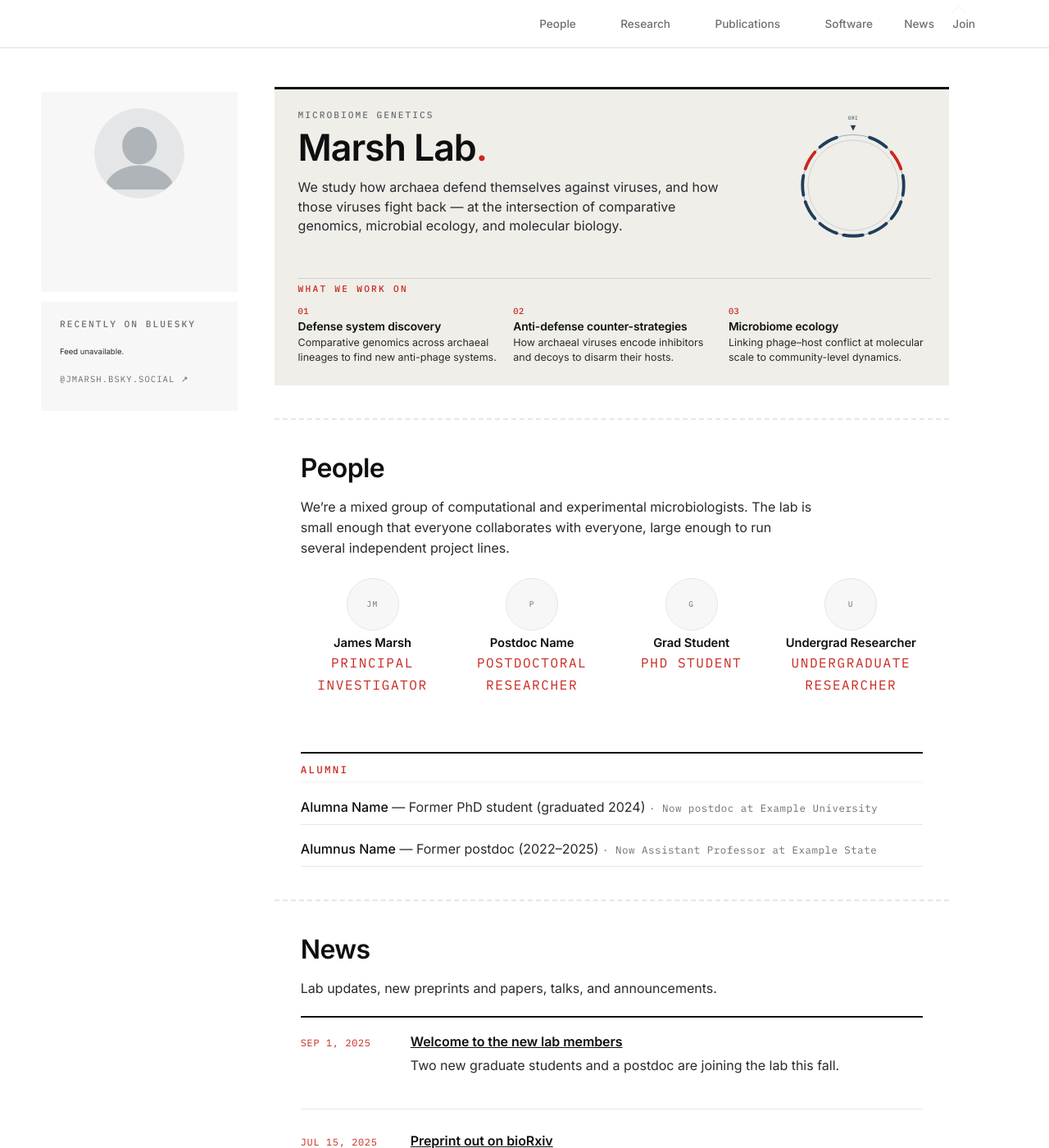
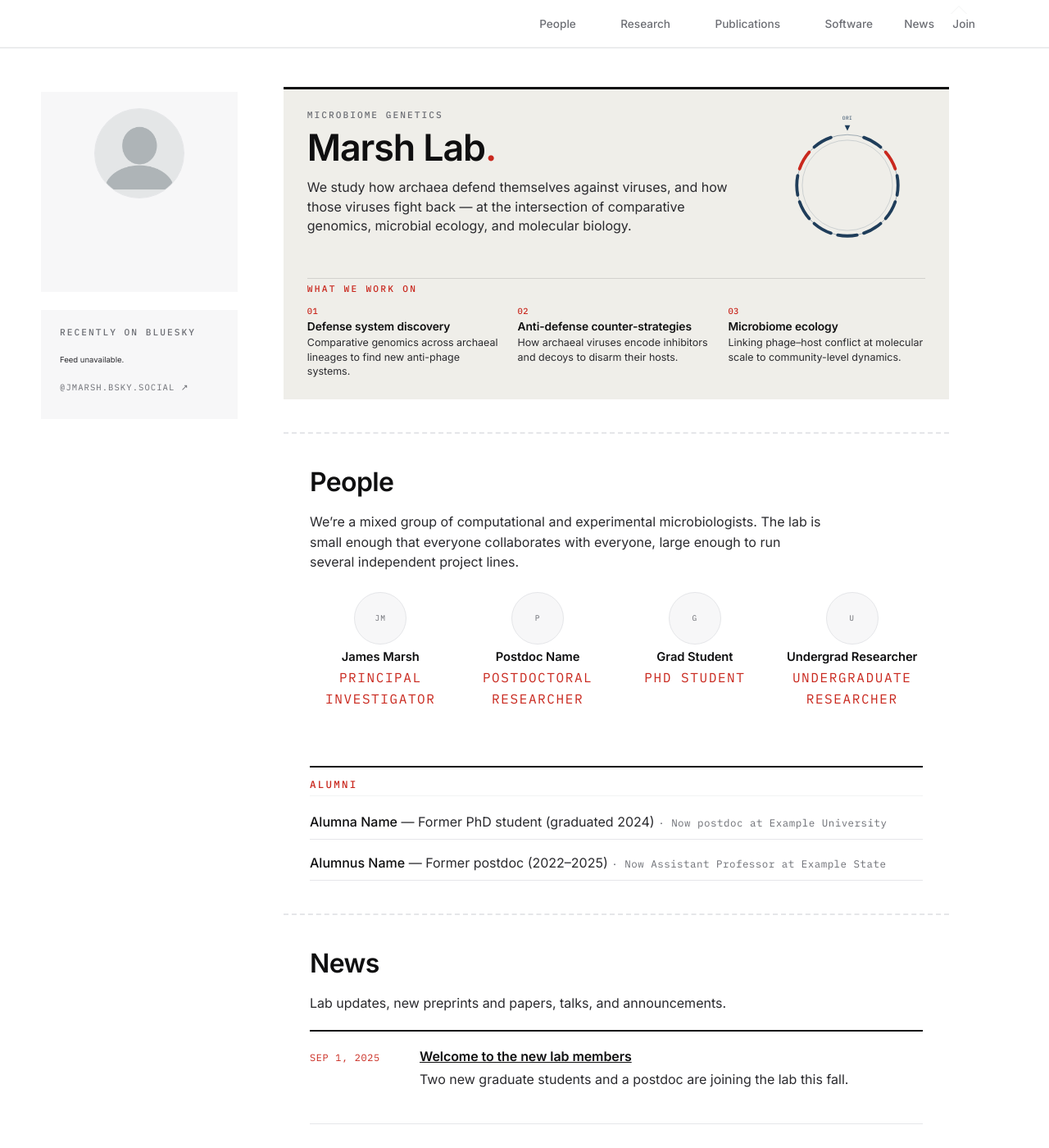
Before and after one commit to marshomics/marshomics.github.io, a Jekyll site: the page built from _pages/about.md, in a window 1280 px wide and 1400 px high. Shown: the whole window at 82% size. Built offline with Jekyll 4.4.1, drawn with Linux system fonts in a browser that asks for light colours; a script bundle is joined from its source files by our own code; library files that are not in the unit come from our copies.

Commit message:
Update _overrides.scss

```diff
--- a/_sass/_overrides.scss
+++ b/_sass/_overrides.scss
@@ -205,7 +205,7 @@ hr {
    Horizontal gap (--sidebar-gap) is the canonical spacing token: it sets the
    horizontal gap between sidebar and main, AND the vertical gap between
    sidebar sections. Change it once to retune spacing across the layout. */
-:root { --sidebar-gap: 0.8em; }
+:root { --sidebar-gap: 1.5em; }   /* matches preview-alt-graphic.html .page-wrap gap */
 
 #main {
   display: grid;
@@ -518,7 +518,7 @@ hr {
 .intro-block {
   background: var(--jm-bg-tint);
   border-top: 3px solid var(--jm-ink);
-  padding: 1.4em 1.4em 1.6em 1.8em;
+  padding: 1.4em 1.8em 1.6em;       /* matches preview-alt-graphic.html exactly */
   margin: 0;
   display: flex;
   flex-direction: column;
```
